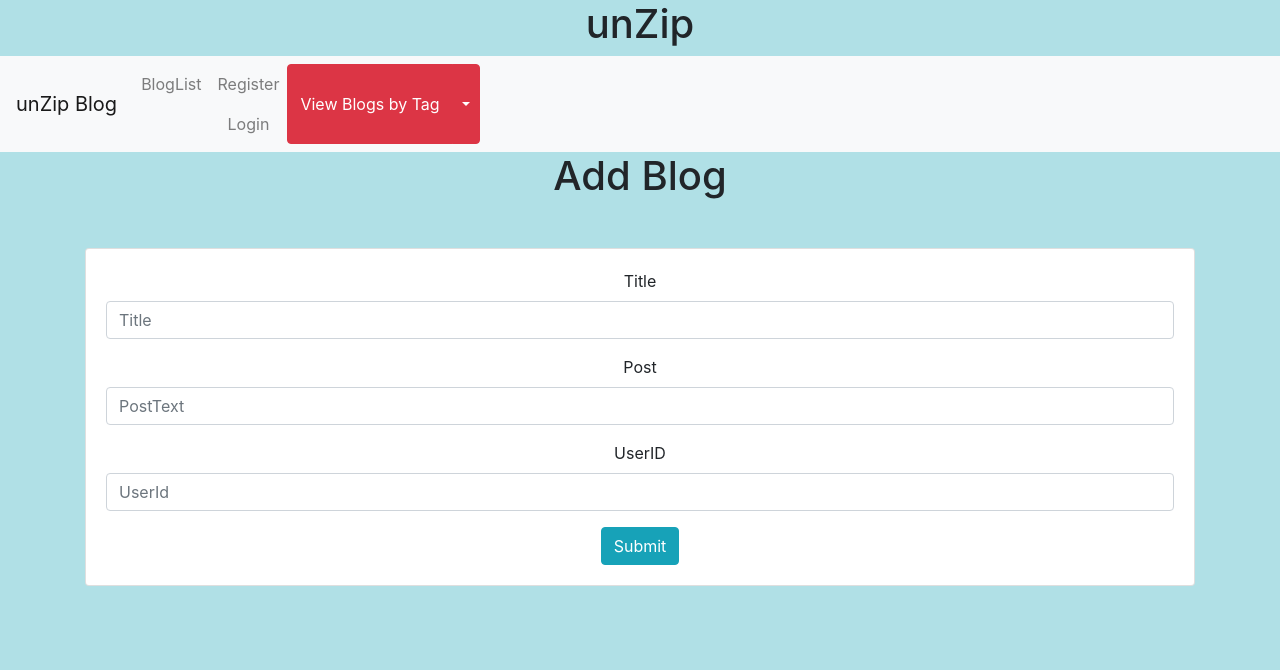
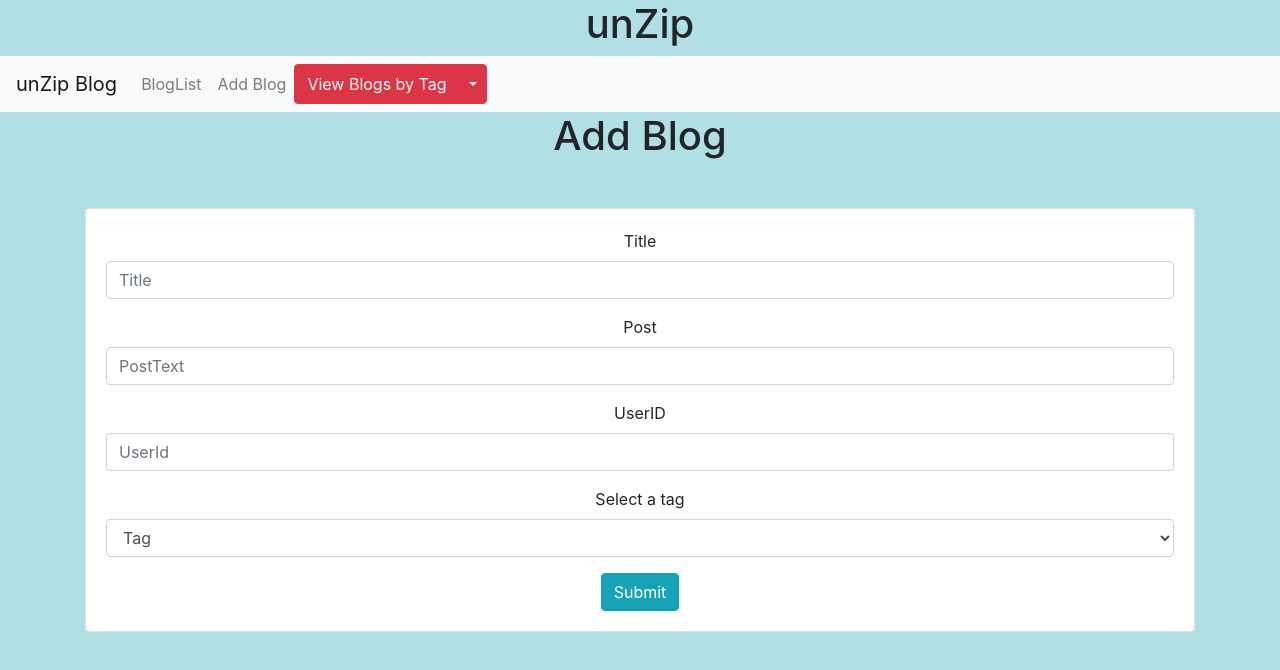
Before and after one commit to SputnikaRM/basablog-server, an Angular app in the folder frontend/: page /addblog in a window 1280 px wide. Shown: the top 670 px of the page. Built offline with nearby package versions, Linux system fonts and the light colour scheme.

Commit message:
updated add blog

```diff
--- a/frontend/src/app/addblog/addblog.component.html
+++ b/frontend/src/app/addblog/addblog.component.html
@@ -22,7 +22,18 @@
                   <input type="text" [(ngModel)]="post.userid"
                     class="form-control" id="UserID" name="UserId" placeholder="UserId"
                     required #userId="ngModel">
+                 </div>
 
+                 <div class="form-group">
+                  <label for="tag1">Select a tag</label>
+                  <select class="form-control"   id="exampleFormControlSelect1">
+                      <input [(ngModel)]="post.tag1" [ngModelOptions]="{standalone: true}">
+                    <option>Tag</option>
+                    <option>Tag2</option>
+                    <option>Tag3</option>
+                    <option>Tag4</option>
+                    <option>Tag5</option>
+                  </select>
                 </div>
                 <button type="submit" class="btn btn-info">Submit</button>
               </form>
--- a/frontend/src/app/app.component.ts
+++ b/frontend/src/app/app.component.ts
@@ -6,6 +6,6 @@ import { Component } from '@angular/core';
   styleUrls: ['./app.component.css']
 })
 export class AppComponent {
-  loginstatus = false;
+  loginstatus = true;
   title = 'unZip';
 }
--- a/frontend/src/app/post.ts
+++ b/frontend/src/app/post.ts
@@ -4,6 +4,7 @@ export class Post {
     postText : string;
     imageURL : string;
     userId : number;
+    tag1 : string;
 
     constructor() {
 
```
Also changed, not shown: 1 other file (tests, documents, lock files or other folders).
